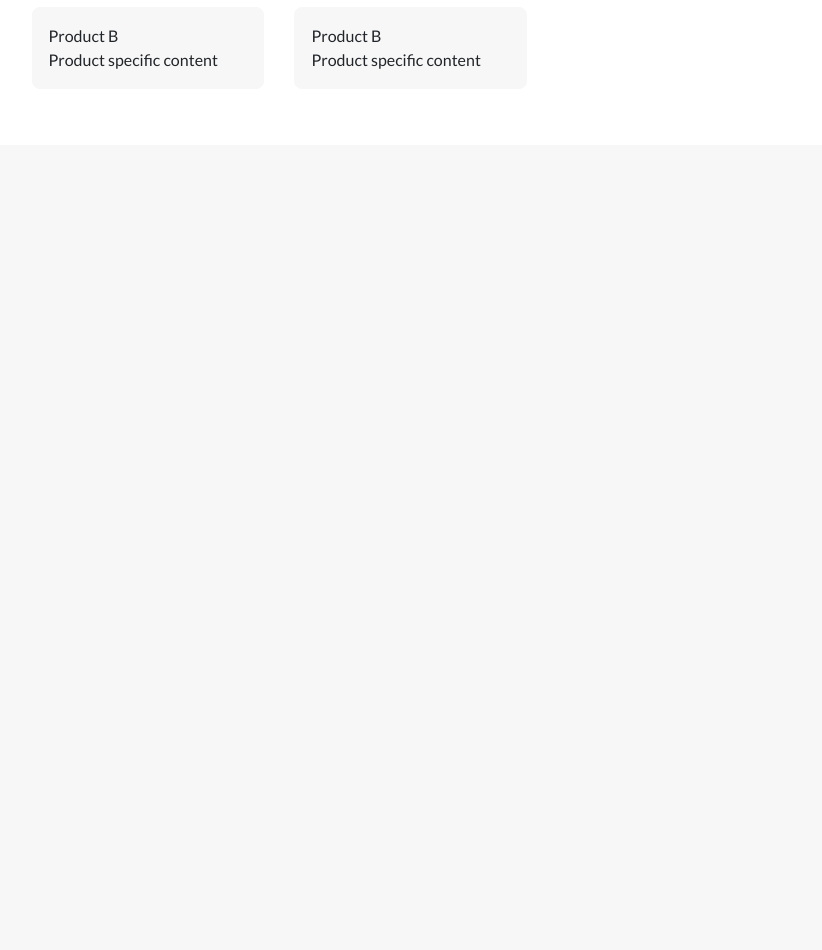
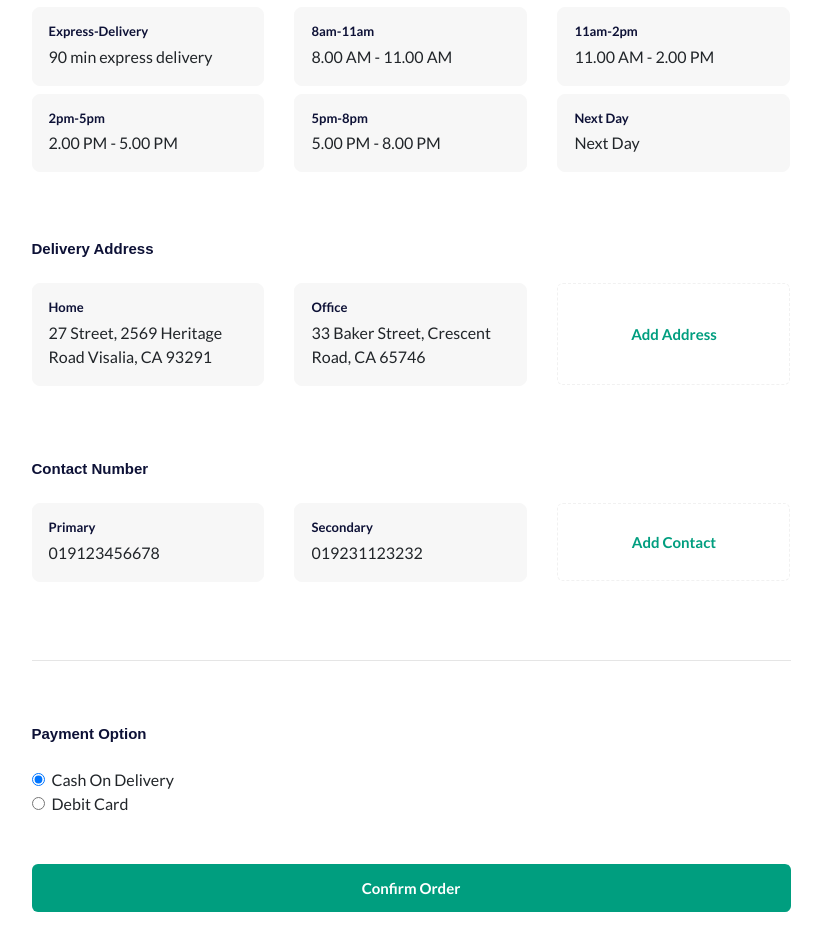
Before and after one commit to asiffmahmudd/pickbazar, a React (Create React App) app: page /checkout in a window 1280 px wide. Shown: the part 560-1510 px from the top of the page, without its empty margins (229-1051 px from the left). Before the commit the page ends 800 px from the top, so only its background shows below. Built offline with nearby package versions, Linux system fonts and the light colour scheme.

Commit message:
delivery schedule added

```diff
--- a/src/components/Checkout/Checkout.css
+++ b/src/components/Checkout/Checkout.css
@@ -90,24 +90,20 @@
     align-items: center;
 }
 
-.delivery-schedule{
+.delivery-schedule, .contact{
     margin-top: 60px;
 }
-
-@media (max-width: 630px){
-    .checkout .voucher{
-        flex-direction: column;
-        align-items: flex-start;
-    }
-}
-
 
 .checkout .radio-group label {
     width: 100%;
 }
 
 .checkout .radio-group .card-input-element {
-    display: none;
+    opacity: 0;
+    visibility: hidden;
+    position: absolute;
+    top: 0px;
+    left: 0px;
 }
 
 .checkout .radio-group .card-input {
@@ -124,4 +120,86 @@
 .checkout .radio-group .card-input-element:checked + .card-input {
      box-shadow: 0 0 1px 1px rgb(0, 158, 127);
      background: white;
- }
+}
+
+.card-input .panel-heading{
+    font-family: Lato, sans-serif;
+    font-size: 13px;
+    font-weight: 700;
+    color: rgb(13, 17, 54);
+    line-height: 1.2;
+    margin-bottom: 5px;
+    text-transform: capitalize;
+}
+
+.add-btn{
+    height: auto;
+    min-height: 102px;
+    border: 1px dashed rgb(241, 241, 241);
+    margin-bottom: 15px;
+    margin-left: 0px;
+    margin-right: auto;
+    padding: 0px 30px;
+    font-size: 15px;
+    font-weight: 700;
+    cursor: pointer;
+    transition: all 0.3s ease 0s;
+    border-radius: 6px;
+    appearance: none;
+    display: flex;
+    -webkit-box-align: center;
+    align-items: center;
+    -webkit-box-pack: center;
+    justify-content: center;
+    flex-shrink: 0;
+    text-align: center;
+    text-decoration: none;
+    font-family: inherit;
+    color: rgb(0, 158, 127);
+    background-color: rgb(255, 255, 255);
+}
+
+.add-contact{
+    min-height: 78px;
+}
+
+.add-btn:hover{
+    border-color: rgb(0, 158, 127);
+}
+
+.order-btn{
+    padding: 0px 30px;
+    font-size: 15px;
+    font-weight: 700;
+    cursor: pointer;
+    color: rgb(255, 255, 255);
+    background-color: rgb(0, 158, 127);
+    transition: all 0.3s ease 0s;
+    border-radius: 6px;
+    appearance: none;
+    display: flex;
+    -webkit-box-align: center;
+    align-items: center;
+    -webkit-box-pack: center;
+    justify-content: center;
+    flex-shrink: 0;
+    text-align: center;
+    text-decoration: none;
+    font-family: inherit;
+    border: 0px;
+    height: 48px;
+    width: 100%;
+}
+
+.order-btn:hover{
+    background: rgb(22, 145, 120);
+}
+
+
+
+@media (max-width: 630px){
+    .checkout .voucher{
+        flex-direction: column;
+        align-items: flex-start;
+    }
+}
--- a/src/components/Checkout/Checkout.js
+++ b/src/components/Checkout/Checkout.js
@@ -9,7 +9,7 @@ const Checkout = () => {
 
             <div className="checkout container">
                 <form>
-                    <div className="row mt-5">
+                    <div className="row mt-5 mb-5">
                         <div className="col-md-9 p-lg-5 p-md-4 p-sm-4 p-3 mx-auto checkout-wrapper rounded">
 
                             <div className="order-summary p-lg-5 p-md-4 p-sm-4 p-3">
@@ -38,36 +38,143 @@ const Checkout = () => {
                                 </div>
                             </div>
 
+
                             <div className="delivery-schedule">
                                 <h3 className="section-header">Delivery Schedule</h3>
-                                <div className="radio-group">
-                                    <div className="row">
-                                        <div className="col-md-4">
-                                            <label>
-                                                <input type="radio" name="product" class="card-input-element" />
+
+                                <div className="radio-group row" id="delivery-schedule">
+                                    <label className="col-md-4">
+                                        <input type="radio" name="delivery-schedule" class="card-input-element"/>
                                         <div class="panel panel-default card-input">
-                                                    <div class="panel-heading">Product B</div>
+                                            <div class="panel-heading">Express-Delivery</div>
                                             <div class="panel-body">
-                                                        Product specific content
+                                            90 min express delivery
                                             </div>
                                         </div>
                                     </label>
+                                    <label className="col-md-4">
+                                        <input type="radio" name="delivery-schedule" class="card-input-element" />
+                                        <div class="panel panel-default card-input">
+                                            <div class="panel-heading">8am-11am</div>
+                                            <div class="panel-body">
+                                            8.00 AM - 11.00 AM
                                             </div>
-                                        <div className="col-md-4">
-                                            <label>
-                                                <input type="radio" name="product" class="card-input-element" />
+                                        </div>
+                                    </label>
+                                    <label className="col-md-4">
+                                        <input type="radio" name="delivery-schedule" class="card-input-element" />
                                         <div class="panel panel-default card-input">
-                                                    <div class="panel-heading">Product B</div>
+                                            <div class="panel-heading">11am-2pm</div>
                                             <div class="panel-body">
-                                                        Product specific content
+                                            11.00 AM - 2.00 PM
+                                            </div>
+                                        </div>
+                                    </label>
+                                    <label className="col-md-4">
+                                        <input type="radio" name="delivery-schedule" class="card-input-element" />
+                                        <div class="panel panel-default card-input">
+                                            <div class="panel-heading">2pm-5pm</div>
+                                            <div class="panel-body">
+                                            2.00 PM - 5.00 PM
+                                            </div>
+                                        </div>
+                                    </label>
+                                    <label className="col-md-4" >
+                                        <input type="radio" name="delivery-schedule" class="card-input-element" />
+                                        <div class="panel panel-default card-input">
+                                            <div class="panel-heading">5pm-8pm</div>
+                                            <div class="panel-body">
+                                            5.00 PM - 8.00 PM
+                                            </div>
+                                        </div>
+                                    </label>
+                                    <label className="col-md-4">
+                                        <input type="radio" name="delivery-schedule" class="card-input-element" />
+                                        <div class="panel panel-default card-input">
+                                            <div class="panel-heading">Next Day</div>
+                                            <div class="panel-body">
+                                            Next Day
                                             </div>
                                         </div>
                                     </label>
                                 </div>
                             </div>
+
+                            <div className="delivery-schedule">
+                                <h3 className="section-header">Delivery Address</h3>
+                                <div className="radio-group row" id="delivery-address">
+                                    <label className="col-md-4">
+                                        <input type="radio" name="delivery-address" class="card-input-element" />
+                                        <div class="panel panel-default card-input">
+                                            <div class="panel-heading">Home</div>
+                                            <div class="panel-body">
+                                            27 Street, 2569 Heritage Road Visalia, CA 93291
+                                            </div>
+                                        </div>
+                                    </label>
+                                    <label className="col-md-4">
+                                        <input type="radio" name="delivery-address" class="card-input-element" />
+                                        <div class="panel panel-default card-input">
+                                            <div class="panel-heading">Office</div>
+                                            <div class="panel-body">
+                                            33 Baker Street, Crescent Road, CA 65746
+                                            </div>
+                                        </div>
+                                    </label>
+                                    <div className="col-md-4">
+                                        <button className="add-btn w-100">Add Address</button>
+                                    </div>
                                 </div>
                             </div>
 
+                            <div className="contact pb-5">
+                                <h3 className="section-header">Contact Number</h3>
+                                <div className="radio-group row" id="contact-number">
+                                    <label className="col-md-4">
+                                        <input type="radio" name="contact-number" class="card-input-element" />
+                                        <div class="panel panel-default card-input">
+                                            <div class="panel-heading">Primary</div>
+                                            <div class="panel-body">
+                                            019123456678
+                                            </div>
+                                        </div>
+                                    </label>
+                                    <label className="col-md-4">
+                                        <input type="radio" name="contact-number" class="card-input-element" />
+                                        <div class="panel panel-default card-input">
+                                            <div class="panel-heading">Secondary</div>
+                                            <div class="panel-body">
+                                            019231123232
+                                            </div>
+                                        </div>
+                                    </label>
+                                    <div className="col-md-4">
+                                        <button className="add-btn add-contact w-100">Add Contact</button>
+                                    </div>
+                                </div>
+                            </div>
+
+                            <hr />
+
+                            <div className="payment pt-5">
+                                <h3 className="section-header">Payment Option</h3>
+                                <div className="payment-method" id="payment">
+                                    <div class="form-check">
+                                        <input class="form-check-input" type="radio" name="payment" id="cash" value="option1" checked/>
+                                        <label class="form-check-label" for="cash">
+                                            Cash On Delivery
+                                        </label>
+                                    </div>
+                                    <div class="form-check">
+                                        <input class="form-check-input" type="radio" name="payment" id="card" value="option2"/>
+                                        <label class="form-check-label" for="card">
+                                            Debit Card
+                                        </label>
+                                    </div>
+                                </div>
+                            </div>
+
+                            <button className="order-btn mt-5">Confirm Order</button>
                         </div>
                     </div>
                 </form>
```
Lines whose indentation alone changed are shown as unchanged.
